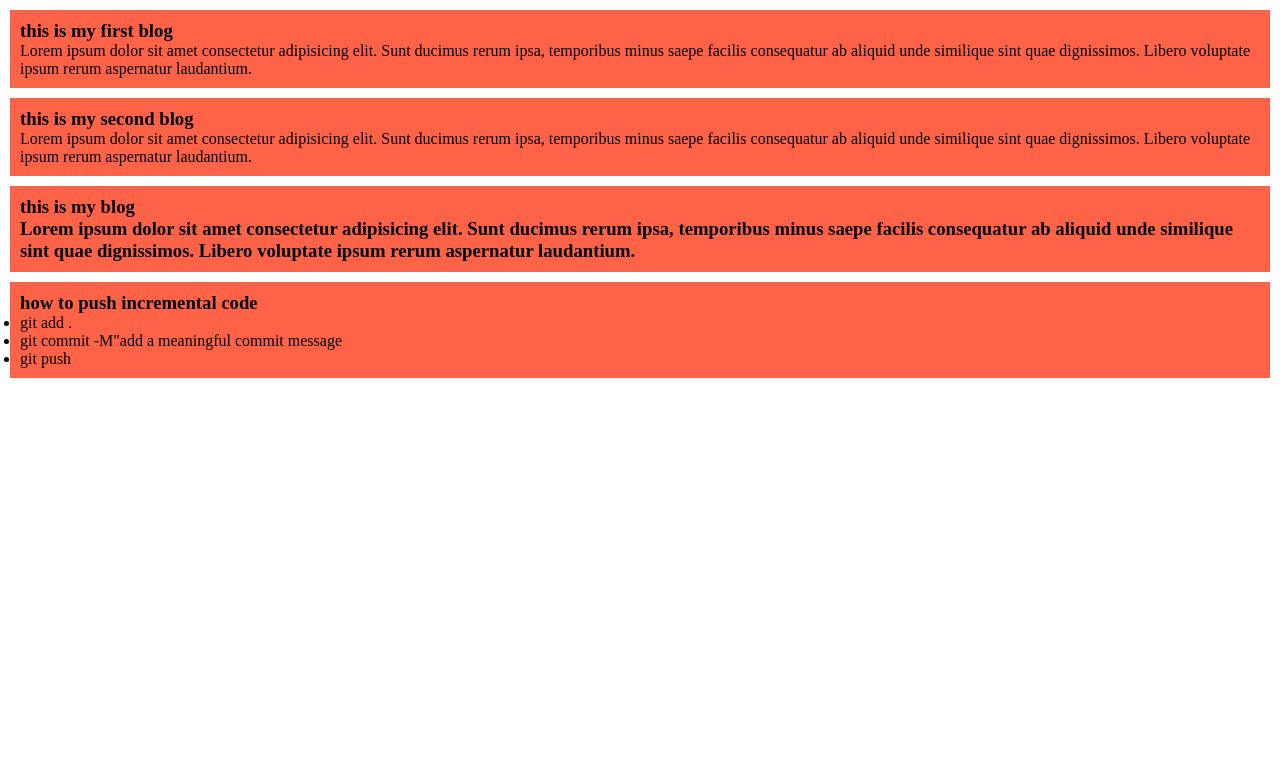
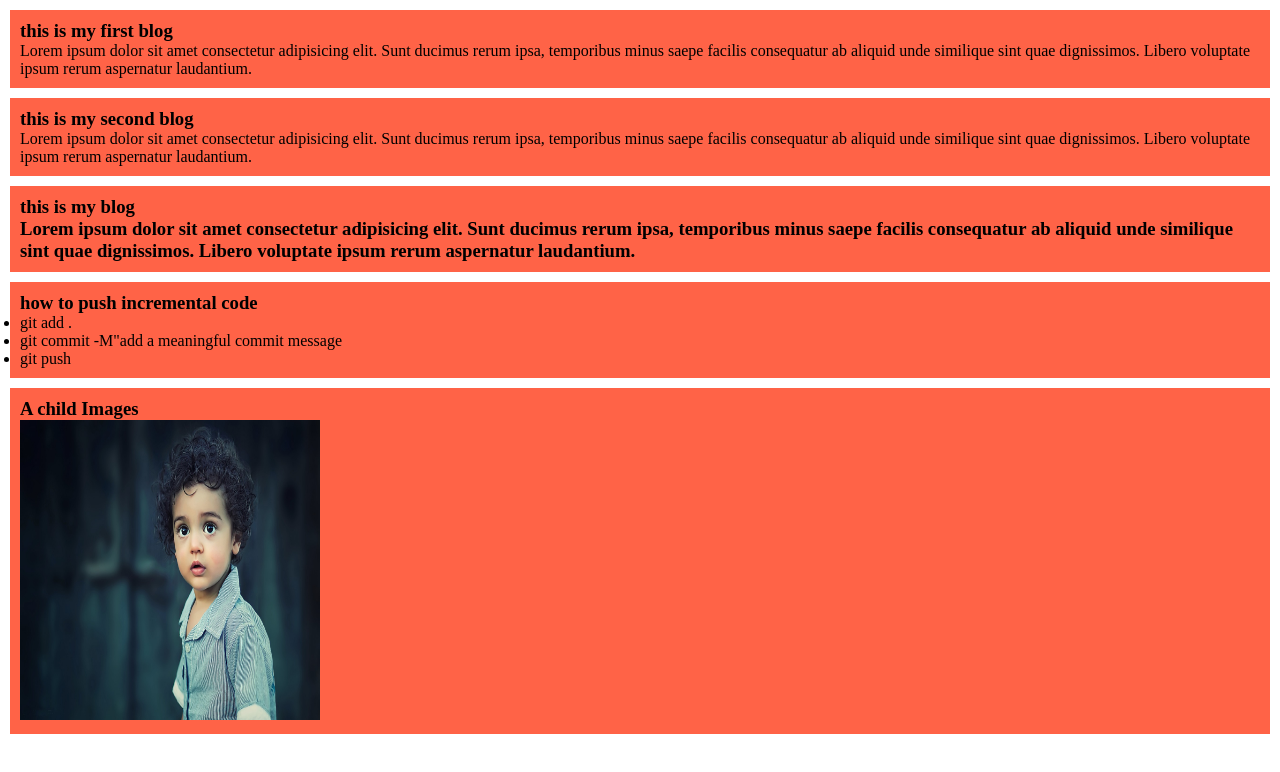
Before and after one commit to bluerana377/my_simple_website, a plain HTML site: page index.html in a window 1280 px wide. Drawn offline with Linux system fonts and the light colour scheme.

Commit message:
added a child picture

```diff
--- a/index.html
+++ b/index.html
@@ -27,5 +27,9 @@
         <li>git push</li>
     </ul>
 </div>
+<div>
+    <h3>A child Images</h3>
+    <img width="300px" height="300px" src="images/child.jpg" alt="a child picture">
+</div>
 </body>
 </html>
```
Also changed, not shown: images/child.jpg (added).
